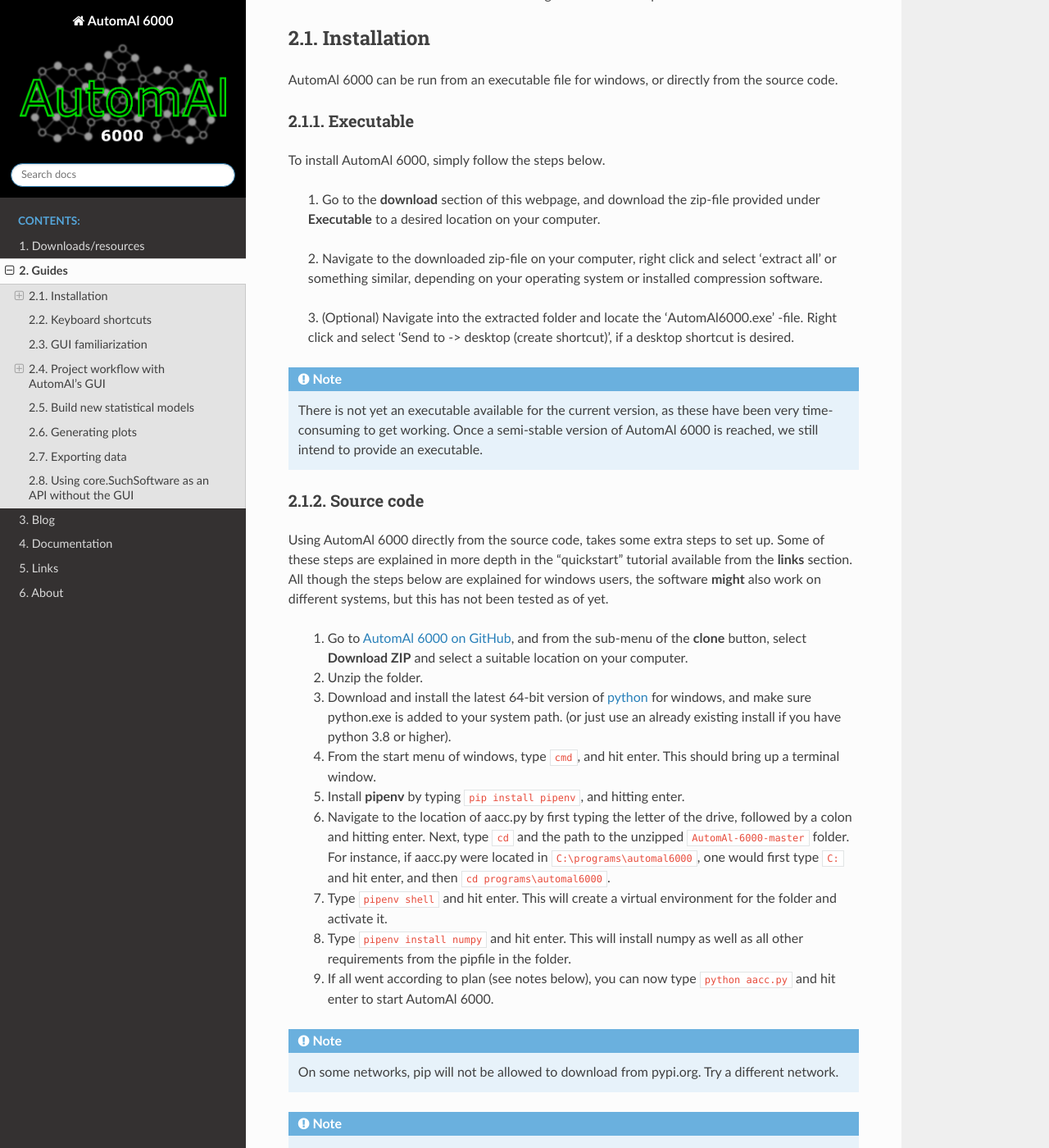
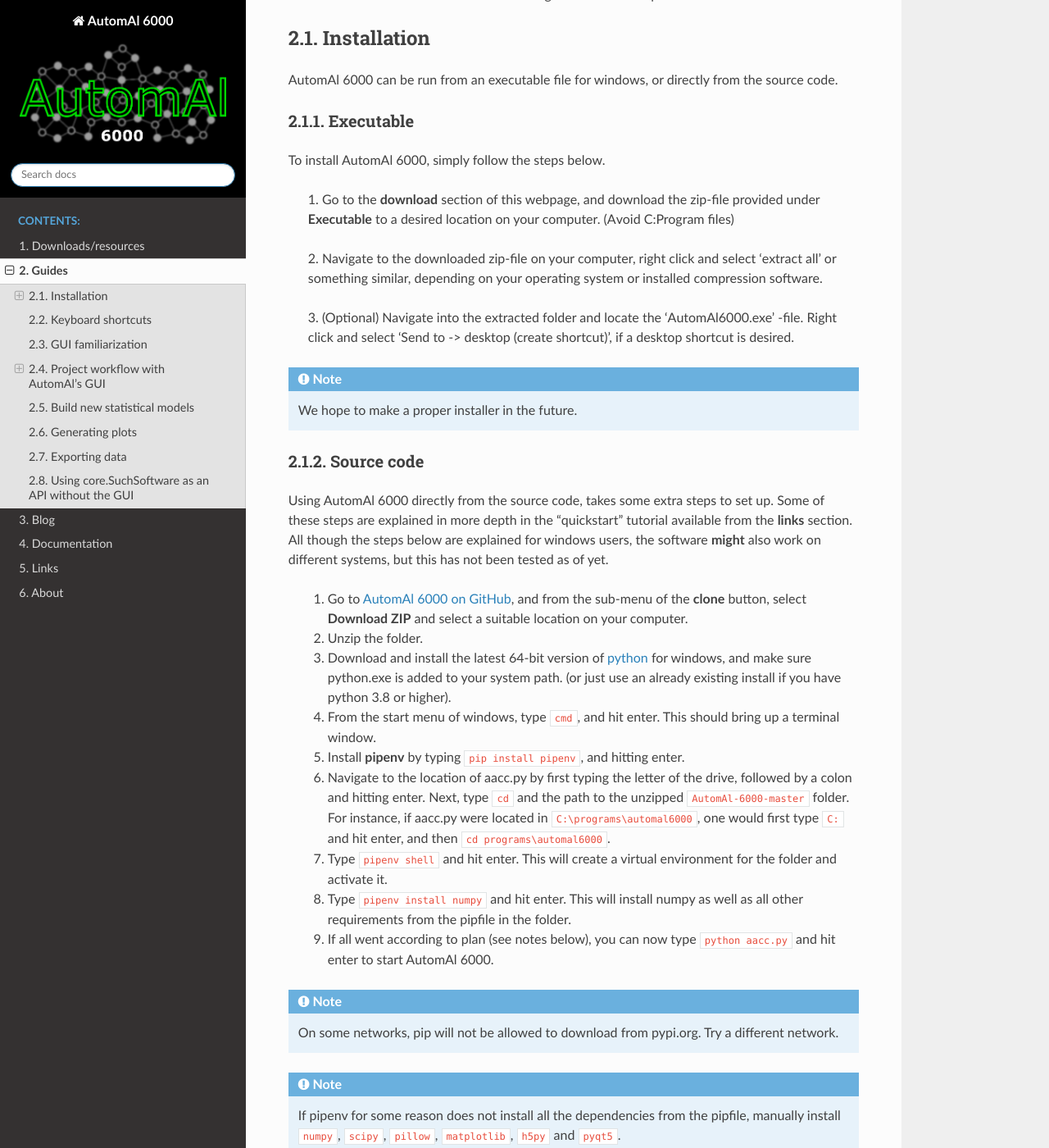
Before and after one commit to Haawk666/AutomAl-6000, a Sphinx documentation site: the page built from Docs/source/guides.rst, in a window 1280 px wide and 1400 px high, scrolled down 202 px. Shown: the whole window at 82% size. Built offline with Sphinx 7.4.7 and the Read the Docs theme 2.0.0, drawn with Linux system fonts in a browser that asks for light colours; formulas are drawn with MathJax 3; some of the changed text lies outside the part shown.

Commit message:
Web-update

```diff
--- a/Docs/source/downloads.rst
+++ b/Docs/source/downloads.rst
@@ -6,7 +6,7 @@
 
 The program can be downloaded as an executable in a zip folder. See the **Installation** guide for further assistance.
 
-[TBA]
+`Download AutomAl 6000 version 0.9 <http://folk.ntnu.no/haakot/files/AutomAl6000_v0.9.zip>`_
 
 Source-code
 ~~~~~~~~~~~~~~~~~~~~~~~~~~~~~~~~~~~~
--- a/Docs/source/guides.rst
+++ b/Docs/source/guides.rst
@@ -16,7 +16,7 @@
 To install AutomAl 6000, simply follow the steps below.
 
     1. Go to the **download** section of this webpage, and download the zip-file provided under **Executable** to a
-    desired location on your computer.
+    desired location on your computer. (Avoid C:Program files)
 
     2. Navigate to the downloaded zip-file on your computer, right click and select 'extract all' or something similar,
     depending on your operating system or installed compression software.
@@ -26,8 +26,7 @@
 
 .. note::
 
-    There is not yet an executable available for the current version, as these have been very time-consuming to get
-    working. Once a semi-stable version of AutomAl 6000 is reached, we still intend to provide an executable.
+    We hope to make a proper installer in the future.
 
 Source code
 '''''''''''''''''''''''''''''''''''''''''''''''''''''''''''''''''''''''
@@ -61,6 +60,10 @@
 .. note::
 
     If pipenv for some reason does not install all the dependencies from the pipfile, manually install ``numpy``, ``scipy``, ``pillow``, ``matplotlib``, ``h5py`` and ``pyqt5``.
+
+.. note::
+
+    A ``setup.py`` is in the works, which will simplify this process.
 
 
 Keyboard shortcuts
```
